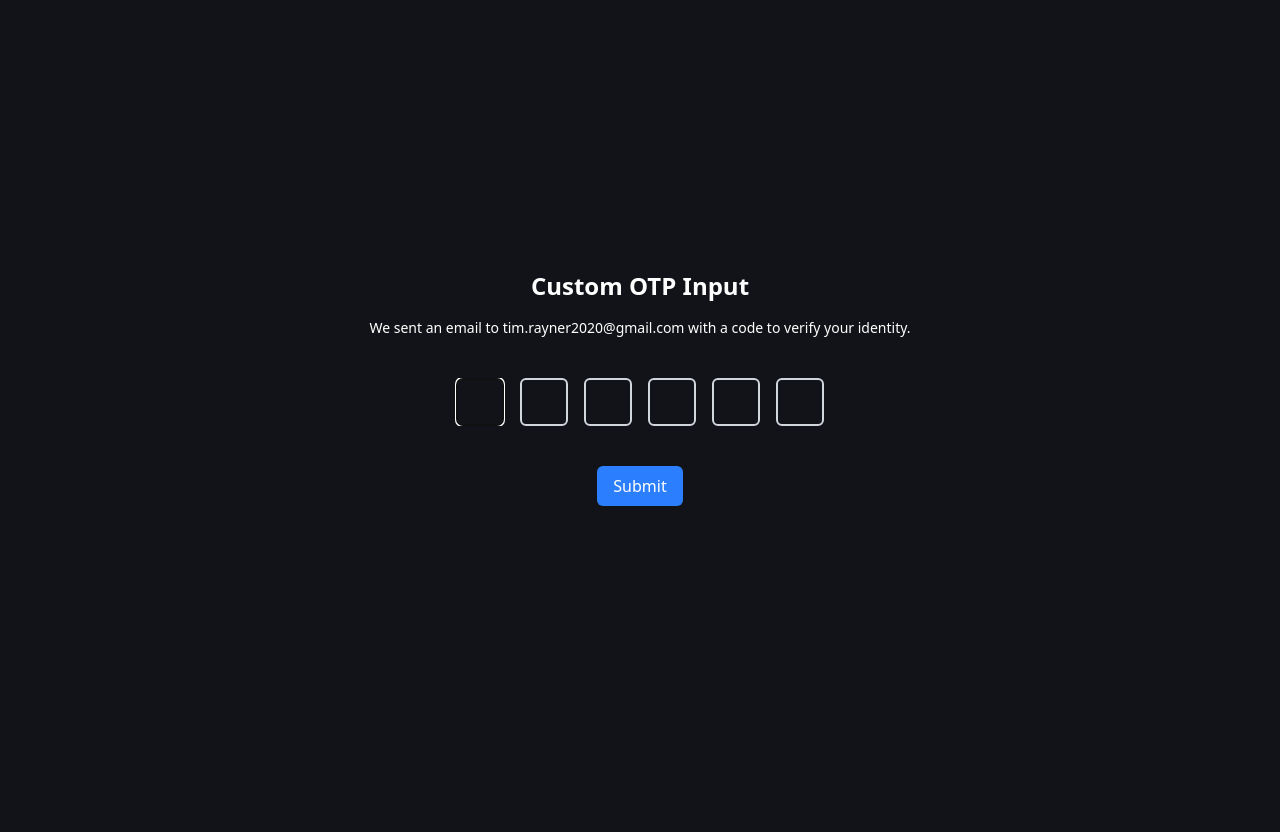
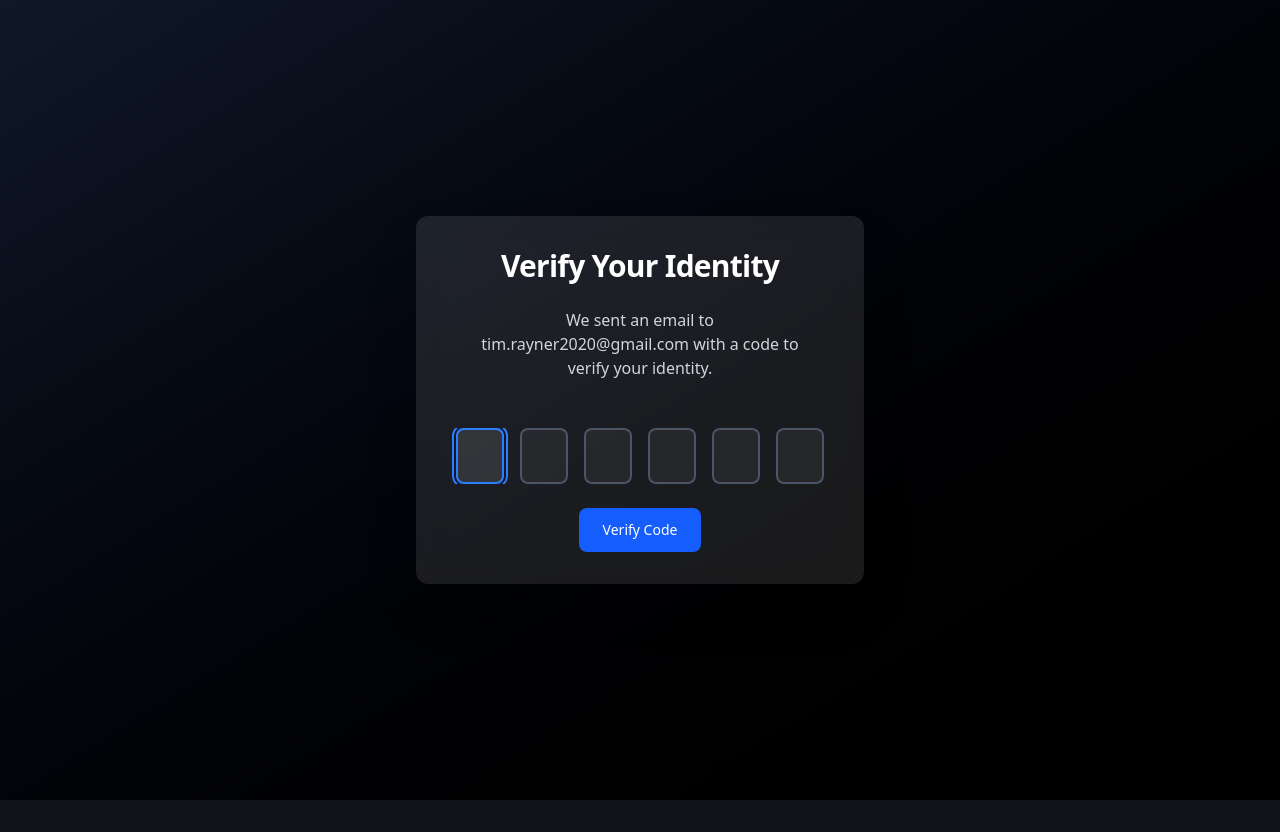
Before and after one commit to tim-rayner/custom-otp, a React (Vite) app: page / in a window 1280 px wide. After the commit the page ends 800 px from the top, so only its background shows below. Built offline with nearby package versions, Linux system fonts and the light colour scheme.

Commit message:
feat: added final styling to make look production ready

```diff
--- a/src/App.tsx
+++ b/src/App.tsx
@@ -1,7 +1,9 @@
 import { useState } from "react";
 import "./App.css";
+import Card from "./components/Card";
 import LoadingButton from "./components/LoadingButton";
 import PasswordInput from "./components/password/PasswordInput";
+
 function App() {
   const [passcode, setPasscode] = useState("");
   const [isLoading, setIsLoading] = useState(false);
@@ -45,10 +47,13 @@ function App() {
   };
 
   return (
-    <div className="flex flex-col items-center justify-center h-screen gap-4">
-      <h1 className="text-white text-2xl font-bold">Custom OTP Input</h1>
+    <div className="fixed inset-0 w-screen h-screen flex items-center justify-center bg-gradient-to-br from-gray-900 to-black overflow-hidden">
+      <Card className="w-[90%] max-w-md mx-auto flex flex-col items-center justify-center gap-6">
+        <h1 className="text-white text-2xl sm:text-3xl font-bold tracking-tight">
+          Verify Your Identity
+        </h1>
         {!success && (
-        <p className="text-white text-sm">
+          <p className="text-gray-300 text-sm sm:text-base text-center px-4">
             We sent an email to tim.rayner2020@gmail.com with a code to verify
             your identity.
           </p>
@@ -63,6 +68,7 @@ function App() {
         {!success && (
           <LoadingButton isLoading={isLoading} onClick={handleManualSubmit} />
         )}
+      </Card>
     </div>
   );
 }
--- /dev/null
+++ b/src/components/Card.tsx
@@ -0,0 +1,15 @@
+type CardProps = {
+  children: React.ReactNode;
+  className?: string;
+};
+const Card = ({ children, className }: CardProps) => {
+  return (
+    <div
+      className={`bg-white/10 backdrop-blur-lg rounded-xl shadow-2xl p-6 sm:p-8 ${className}`}
+    >
+      {children}
+    </div>
+  );
+};
+
+export default Card;
--- a/src/components/LoadingButton.tsx
+++ b/src/components/LoadingButton.tsx
@@ -6,14 +6,14 @@ type LoadingButtonProps = {
 const LoadingButton = ({ isLoading, onClick }: LoadingButtonProps) => {
   return (
     <button
-      className={`bg-blue-500 text-white px-4 py-2 rounded-md flex items-center gap-2 my-6 cursor-pointer ${
-        isLoading ? "opacity-75 cursor-not-allowed" : "hover:bg-blue-600"
-      }`}
+      className={`w-full sm:w-auto px-6 py-3 rounded-lg font-medium text-sm transition-all duration-200
+        bg-blue-600 text-white hover:bg-blue-700 focus:outline-none focus:ring-2 focus:ring-blue-500 focus:ring-offset-2 focus:ring-offset-gray-900
+        ${isLoading ? "opacity-75 cursor-not-allowed" : ""}`}
       onClick={onClick}
       disabled={isLoading}
     >
       {isLoading ? (
-        <>
+        <div className="flex items-center justify-center gap-2">
           <svg
             className="animate-spin h-5 w-5 text-white"
             xmlns="http://www.w3.org/2000/svg"
@@ -34,10 +34,10 @@ const LoadingButton = ({ isLoading, onClick }: LoadingButtonProps) => {
               d="M4 12a8 8 0 018-8V0C5.373 0 0 5.373 0 12h4zm2 5.291A7.962 7.962 0 014 12H0c0 3.042 1.135 5.824 3 7.938l3-2.647z"
             ></path>
           </svg>
-          <span>Loading...</span>
-        </>
+          <span>Verifying...</span>
+        </div>
       ) : (
-        "Submit"
+        "Verify Code"
       )}
     </button>
   );
--- a/src/components/password/DigitInput.tsx
+++ b/src/components/password/DigitInput.tsx
@@ -31,9 +31,16 @@ const DigitInput = ({
       max={9}
       min={0}
       key={index}
-      className={`border-2 border-gray-300 rounded-md w-12 h-12 mx-2 text-center text-xl [appearance:textfield] [&::-webkit-outer-spin-button]:appearance-none [&::-webkit-inner-spin-button]:appearance-none ${
-        focus ? "border-blue-500" : ""
-      } ${error ? "border-red-500" : ""}`}
+      className={`w-10 h-12 sm:w-12 sm:h-14 mx-1 sm:mx-2 text-center text-xl font-semibold
+        bg-white/5 border-2 rounded-lg transition-all duration-200
+        [appearance:textfield] [&::-webkit-outer-spin-button]:appearance-none [&::-webkit-inner-spin-button]:appearance-none
+        ${focus ? "border-blue-500 bg-white/10" : "border-gray-600"}
+        ${error ? "border-red-500 bg-red-500/10" : ""}
+        ${
+          disabled
+            ? "opacity-50 cursor-not-allowed"
+            : "focus:outline-none focus:ring-2 focus:ring-blue-500 focus:ring-offset-2 focus:ring-offset-gray-900"
+        }`}
       autoFocus={focus}
       onKeyDown={onKeyDown}
       type={type}
```
Lines whose indentation alone changed are shown as unchanged.
